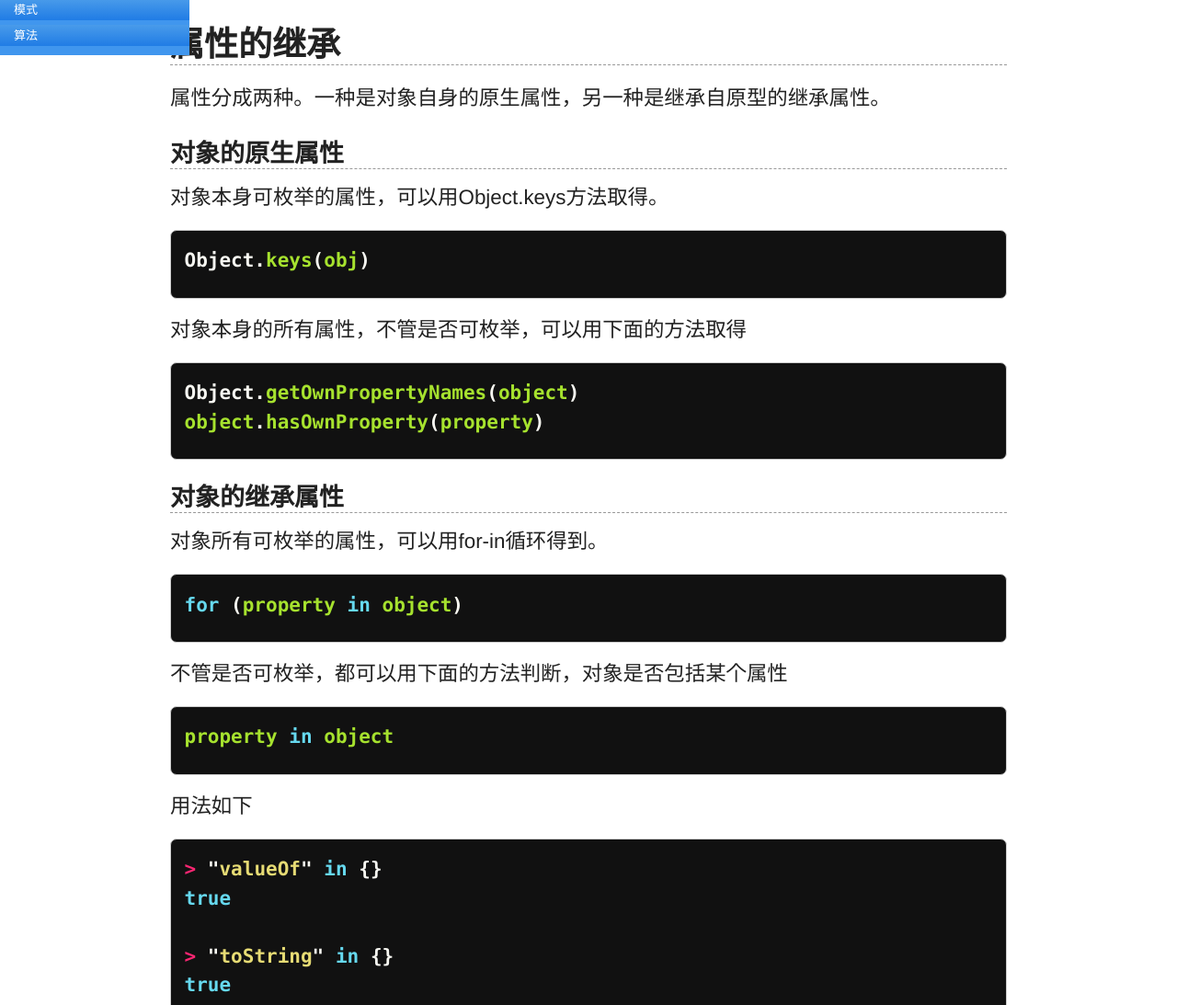
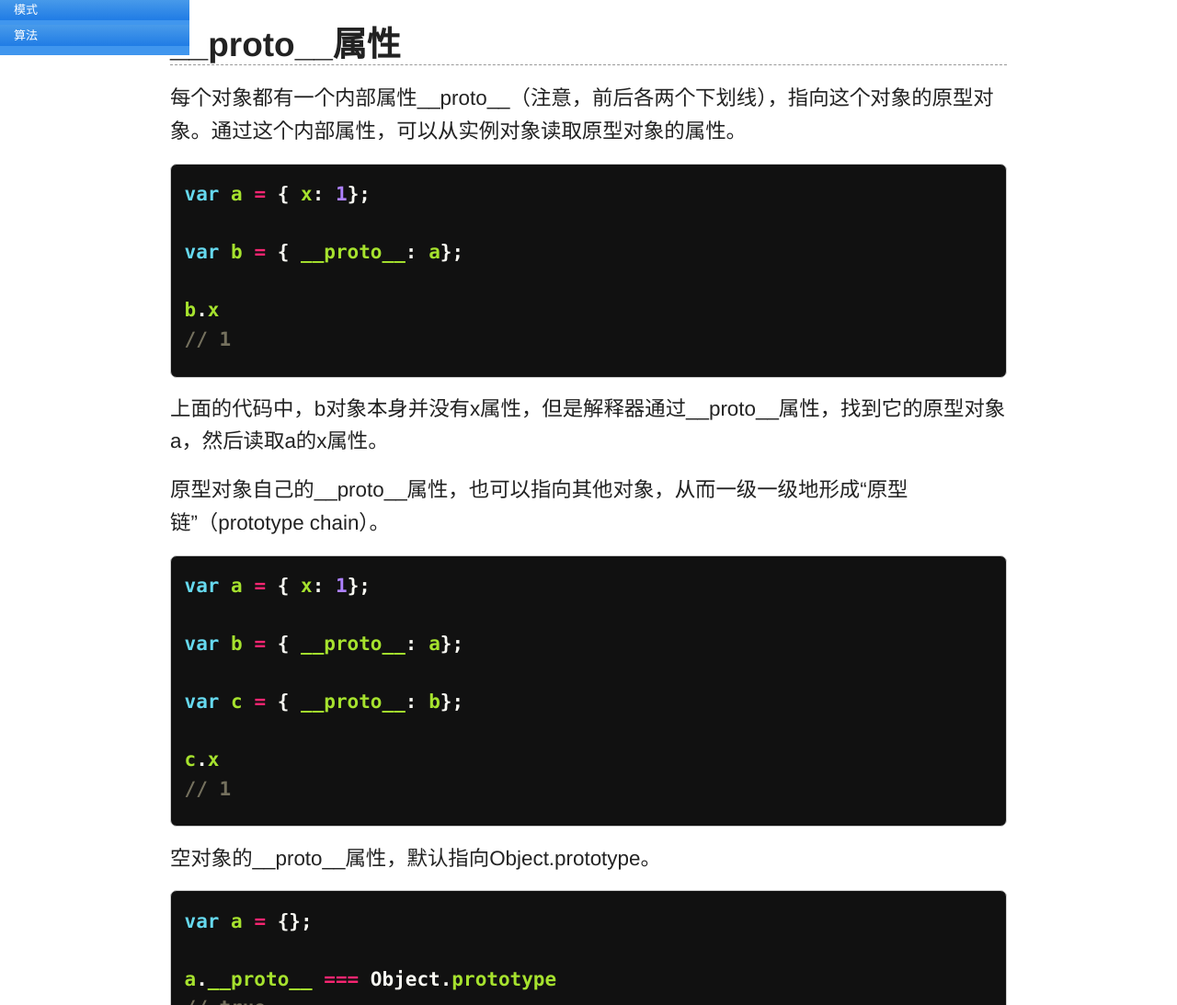
Before and after one commit to ruanyf/jstutorial, a Jekyll site: the page built from oop/inheritance.md, in a window 1280 px wide and 1400 px high, cut to the strip 307-1400 px from the top of the window. Shown: the whole strip at 92% size. Built offline with Jekyll 4.4.1, drawn with Linux system fonts in a browser that asks for light colours; Markdown is read by kramdown in place of the engine named in the settings; some of the changed text lies outside the part shown.

Commit message:
modify oop/inheritance

```diff
--- a/oop/inheritance.md
+++ b/oop/inheritance.md
@@ -2,9 +2,69 @@
 title: 继承
 layout: page
 date: 2012-12-12
-modifiedOn: 2012-12-14
+modifiedOn: 2013-01-08
 category: oop
 ---
+
+## __proto__属性
+
+每个对象都有一个内部属性__proto__（注意，前后各两个下划线），指向这个对象的原型对象。通过这个内部属性，可以从实例对象读取原型对象的属性。
+
+{% highlight javascript %}
+
+var a = { x: 1};
+
+var b = { __proto__: a};
+
+b.x
+// 1
+
+{% endhighlight %}
+
+上面的代码中，b对象本身并没有x属性，但是解释器通过__proto__属性，找到它的原型对象a，然后读取a的x属性。
+
+原型对象自己的__proto__属性，也可以指向其他对象，从而一级一级地形成“原型链”（prototype chain）。
+
+{% highlight javascript %}
+
+var a = { x: 1};
+
+var b = { __proto__: a};
+
+var c = { __proto__: b};
+
+c.x
+// 1
+
+{% endhighlight %}
+
+空对象的__proto__属性，默认指向Object.prototype。
+
+{% highlight javascript %}
+
+var a = {};
+
+a.__proto__ === Object.prototype
+// true
+
+{% endhighlight %}
+
+通过构造函数生成实例对象时，实例对象的__proto__属性自动指向构造函数的prototype对象。
+
+{% highlight javascript %}
+
+var f = function (){};
+
+var a = {};
+
+f.prototype = a;
+
+var o = new f();
+
+o.__proto__ === a
+// true
+
+{% endhighlight %}
 
 ## 属性的继承
 
```
Also changed, not shown: grammar/object.md (+1 -1 lines), htmlapi/eventsource.md (+9 -9 lines).
